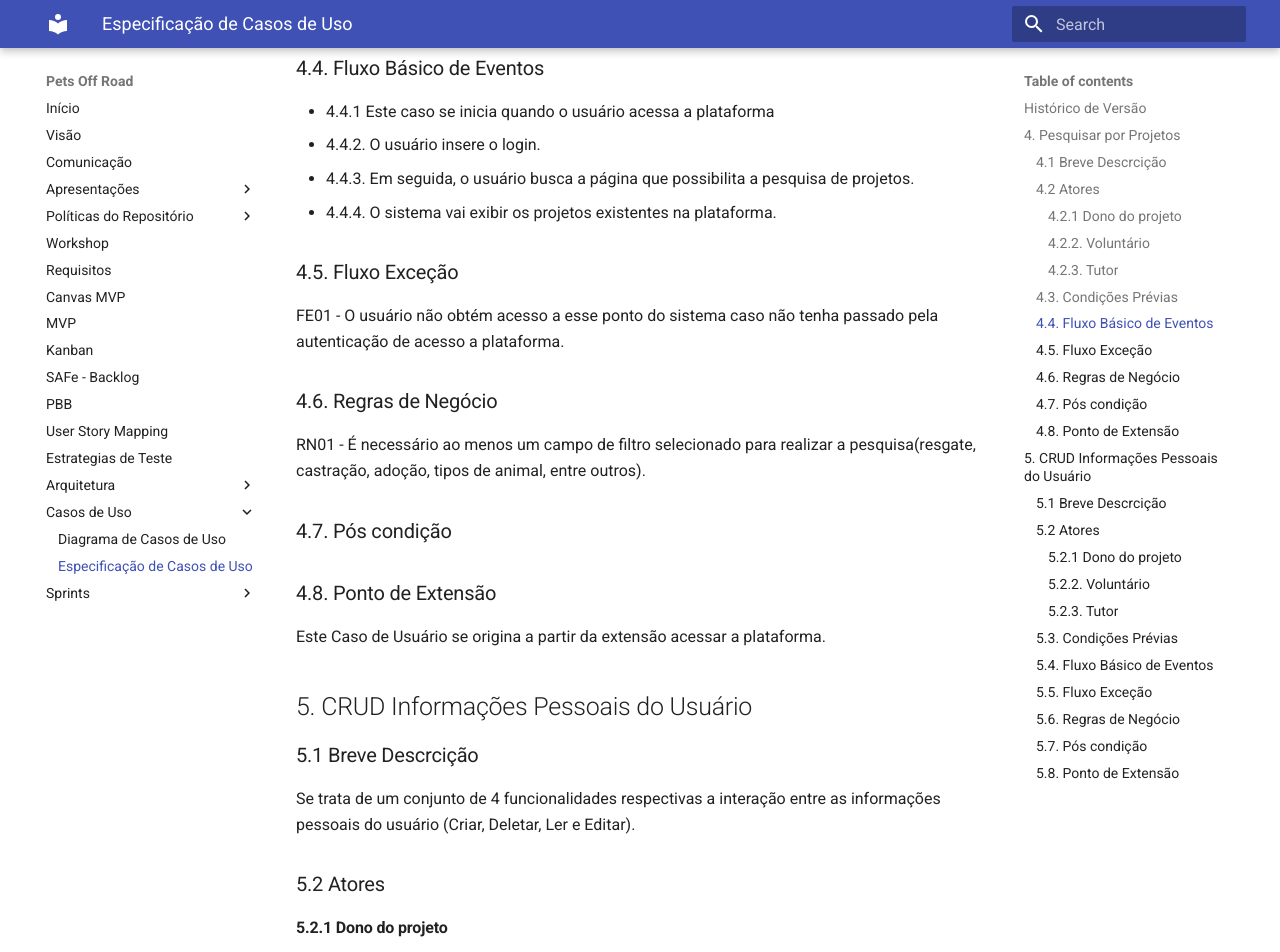
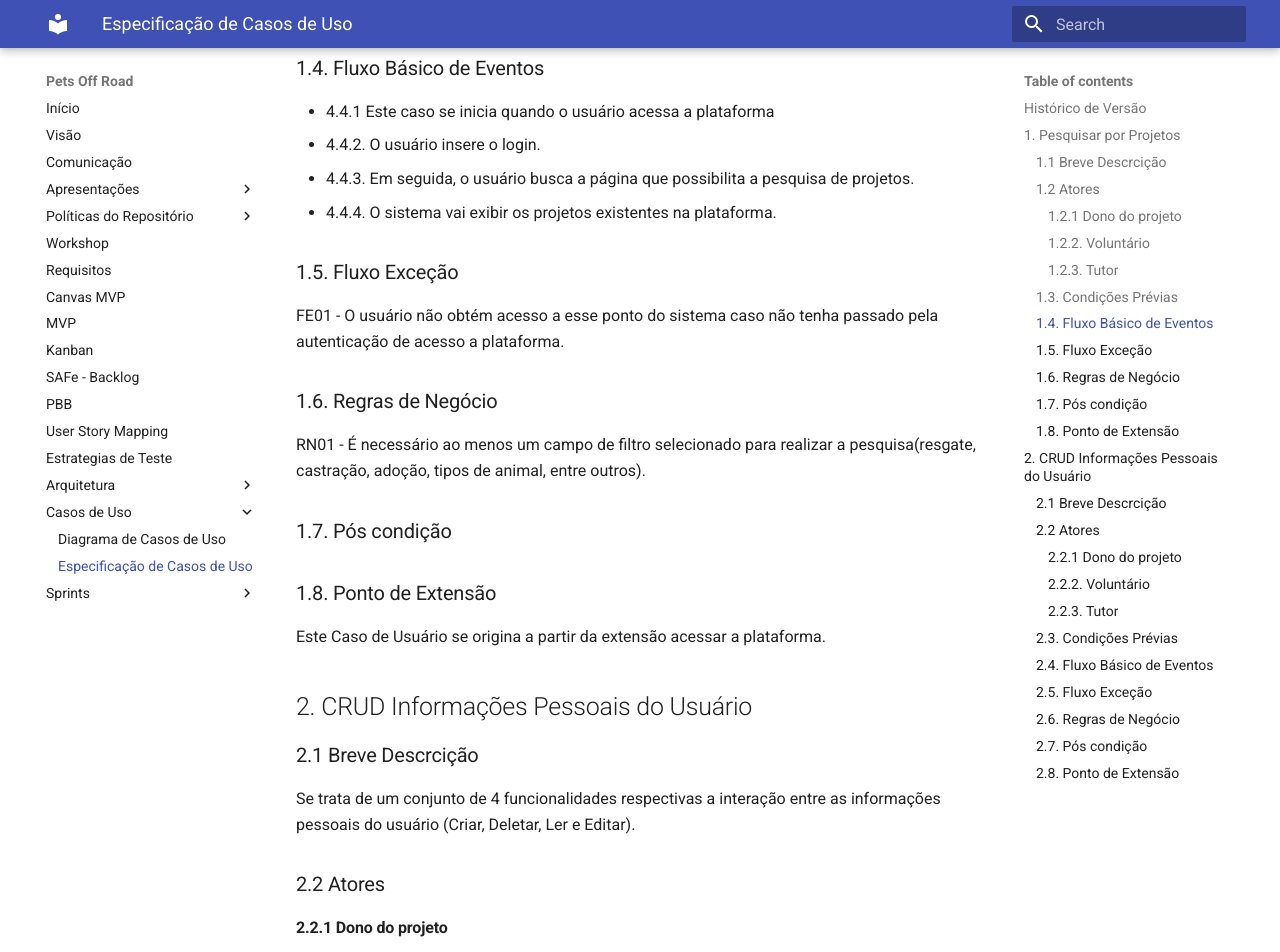
Before and after one commit to mdsreq-fga-unb/2022.1-pets-off-road, an MkDocs documentation site: the page built from docs/atividadeExtra.md, in a window 1280 px wide and 1400 px high, scrolled down 1130 px. Shown: the top 952 px of the window. Built offline with MkDocs 1.6.1 and Material for MkDocs 9.7.7, drawn with Linux system fonts in a browser that asks for light colours; some of the changed text lies outside the part shown.

```diff
--- a/docs/atividadeExtra.md
+++ b/docs/atividadeExtra.md
@@ -11,91 +11,91 @@
 
 Neste documento serão apresentadas especificações singulares sobre os casos de uso levantados pelo time.
 
-## 4. Pesquisar por Projetos
+## 1. Pesquisar por Projetos
 
-### 4.1 Breve Descrcição
+### 1.1 Breve Descrcição
 
 Este caso de uso cita a busca de projetos, respeitando os seus tipos e filtros específico(sresgate, castração, adoção, tipos de animal, entre outros).
 
-### 4.2 Atores
+### 1.2 Atores
 
-#### 4.2.1 Dono do projeto
+#### 1.2.1 Dono do projeto
 
 A quem se destina boa parte das funcionalidades de gestão dentro do sistema. Possui acesso quase irrestrito as funcionalidades do sistema
 
-#### 4.2.2. Voluntário
+#### 1.2.2. Voluntário
 
 A quem se destina algumas funcionalidades específicas dentro do domínio de um projeto.
 
-#### 4.2.3. Tutor
+#### 1.2.3. Tutor
 
 A quem se destina as funcionalidades básicas que o sistema provê, limitando-se ao nível de permissão do Tutor.
 
-### 4.3. Condições Prévias
+### 1.3. Condições Prévias
 
 O usuário tenha realizado acesso na plataforma e acessado a página de busca por projetos
 
-### 4.4. Fluxo Básico de Eventos
+### 1.4. Fluxo Básico de Eventos
 
 - 4.4.1 Este caso se inicia quando o usuário acessa a plataforma
 - 4.4.2. O usuário insere o login.
 - 4.4.3. Em seguida, o usuário busca a página que possibilita a pesquisa de projetos.
 - 4.4.4. O sistema vai exibir os projetos existentes na plataforma.
 
-### 4.5. Fluxo Exceção
+### 1.5. Fluxo Exceção
 
 FE01 - O usuário não obtém acesso a esse ponto do sistema caso não tenha passado pela autenticação de acesso a plataforma.
 
-### 4.6. Regras de Negócio
+### 1.6. Regras de Negócio
 
 RN01 - É necessário ao menos um campo de filtro selecionado para realizar a pesquisa(resgate, castração, adoção, tipos de animal, entre outros).
 
-### 4.7. Pós condição
+### 1.7. Pós condição
 
-### 4.8. Ponto de Extensão
+### 1.8. Ponto de Extensão
 
 Este Caso de Usuário se origina a partir da extensão acessar a plataforma.
 
-## 5. CRUD Informações Pessoais do Usuário
+## 2. CRUD Informações Pessoais do Usuário
 
-### 5.1 Breve Descrcição
+### 2.1 Breve Descrcição
 
 Se trata de um conjunto de 4 funcionalidades respectivas a interação entre as informações pessoais do usuário (Criar, Deletar, Ler e Editar).
-### 5.2 Atores
+### 2.2 Atores
 
-#### 5.2.1 Dono do projeto
+#### 2.2.1 Dono do projeto
 
 A quem se destina boa parte das funcionalidades de gestão dentro do sistema. Possui acesso quase irrestrito as funcionalidades do sistema
 
-#### 5.2.2. Voluntário
+#### 2.2.2. Voluntário
 
 A quem se destina algumas funcionalidades específicas dentro do domínio de um projeto.
 
-#### 5.2.3. Tutor
+#### 2.2.3. Tutor
 
 A quem se destina as funcionalidades básicas que o sistema provê, limitando-se ao nível de permissão do Tutor.
-### 5.3. Condições Prévias
+### 2.3. Condições Prévias
 
 O usuário tenha realizado acesso na plataforma e selecionado as opções de gerência de edição de dados de usuário
 
-### 5.4. Fluxo Básico de Eventos
+### 2.4. Fluxo Básico de Eventos
 
 - 5.4.1. Este caso se inicia quando o usuário acessa a plataforma
 - 5.4.2. O usuário insere o login.
 - 5.4.3. Em seguida, o usuário busca a opção de editar os dados pessoais
 
-### 5.5. Fluxo Exceção
+### 2.5. Fluxo Exceção
 
 FE01 - O usuário não obtém acesso a esse ponto do sistema caso não tenha passado pela autenticação de acesso a plataforma.
 
 FE02 - O usuário não obtem acesso a esse ponto do sistema caso o usuário não seja voluntário ou dono do projeto.
 
-### 5.6. Regras de Negócio
+### 2.6. Regras de Negócio
 
 RN01 - Ao menos uma campo selecionado na busca(data, animal, usuário, entre outros).
 
-### 5.7. Pós condição
+### 2.7. Pós condição
 
-### 5.8. Ponto de Extensão
+### 2.8. Ponto de Extensão
 
 O caso de uso divide a mesma inclusão que "Gerenciar Cadastro de Animal".
```
Also changed, not shown: docs/doc_visao.md (+46 -45 lines).
